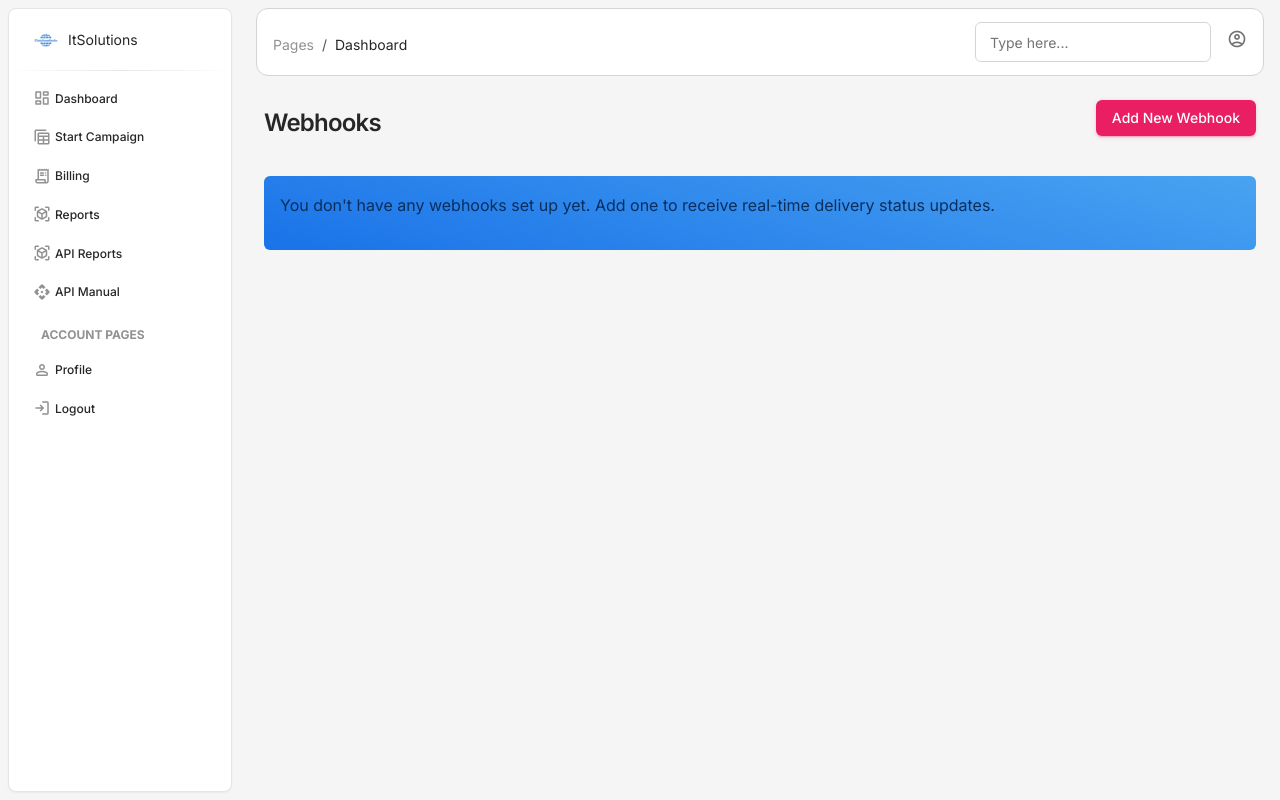
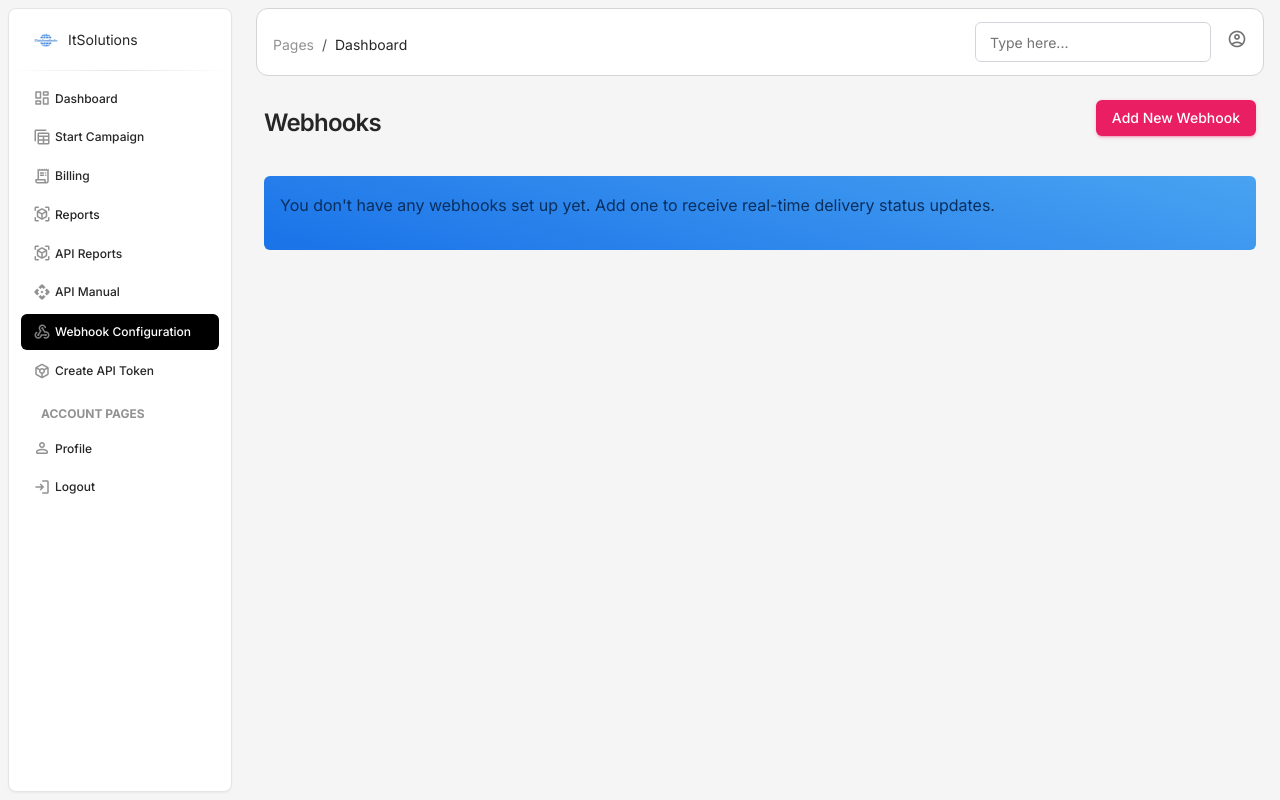
Before and after one commit to itsolution4india/send_sms_djnago, a Django app: page /webhooks/ in a window 1280 px wide. Run offline with Django 5.2, Linux system fonts and the light colour scheme; a user stored in the database is signed in; data that the repository does not hold is empty; some libraries are stand-ins or nearby versions.

Commit message:
Updated Webhook and Token

```diff
--- a/sms_app/templates/base.html
+++ b/sms_app/templates/base.html
@@ -94,6 +94,18 @@
           <a class="nav-link text-dark" id="Manual" href="/api_documentation">
             <i class="material-symbols-rounded opacity-5">api</i>
             <span class="nav-link-text ms-1">API Manual</span>
+          </a>
+        </li>
+        <li class="nav-item">
+          <a class="nav-link text-dark" id="Webhook" href="/webhooks">
+            <i class="material-symbols-rounded opacity-5">webhook</i>
+            <span class="nav-link-text ms-1">Webhook Configuration</span>
+          </a>
+        </li>
+        <li class="nav-item">
+          <a class="nav-link text-dark" id="Token" href="/api/token">
+            <i class="material-symbols-rounded opacity-5">token</i>
+            <span class="nav-link-text ms-1">Create API Token</span>
           </a>
         </li>
         <!-- <li class="nav-item">
--- a/sms_app/templates/profile.html
+++ b/sms_app/templates/profile.html
@@ -24,7 +24,9 @@
                     </p>
                     <div class="d-flex justify-content-center mb-2">
                         <button type="button" class="btn btn-info">Edit Profile</button>
-                        <button type="button" class="btn btn-outline-info ms-1">Change Password</button>
+                        <a href="/logout">
+                            <button type="button" class="btn btn-danger">Logout</button>
+                        </a>
                     </div>
                 </div>
             </div>
--- a/sms_app/templates/webhooks_list.html
+++ b/sms_app/templates/webhooks_list.html
@@ -69,15 +69,13 @@
             <div class="card-body">
                 <p>Your webhook will receive POST requests with the following JSON payload:</p>
                 <pre><code>{
-  "messageId": "your-message-id",
-  "actualMessageId": "provider-message-id",
-  "receiver": "88018XXXXXX",
+  "timestamp": "2025-04-10T14:30:00Z",
   "status": "SUCCESS",
   "statusDescription": "Successfully transmitted",
-  "timestamp": "2025-04-10T14:30:00Z",
-  "msgCost": "0.01390",
+  "msgCount": 1
   "contentType": 1,
-  "msgCount": 1
+  "receiver": "88018XXXXXX",
+  "messageId": "your-message-id",
 }</code></pre>
                 <p>We'll include the following headers with each request:</p>
                 <ul>
@@ -156,4 +154,13 @@
         });
     });
 </script>
+
+<script>
+    document.addEventListener("DOMContentLoaded", function() {
+      var dashboardLink = document.getElementById('Webhook');
+      if (dashboardLink) {
+        dashboardLink.classList.add('active');
+      }
+    });
+  </script>
 {% endblock %}
--- a/sms_app/urls.py
+++ b/sms_app/urls.py
@@ -21,4 +21,7 @@ urlpatterns = [
     path('webhooks/create/', views.webhook_create, name='webhook_create'),
     path('webhooks/<int:webhook_id>/delete/', views.webhook_delete, name='webhook_delete'),
     path('webhooks/<int:webhook_id>/test/', views.webhook_test, name='webhook_test'),
+
+    path('api/token/', views.generate_api_token, name='generate_api_token'),
+    path('api/token/refresh/', views.refresh_api_token, name='refresh_api_token'),
 ]
--- a/sms_app/views.py
+++ b/sms_app/views.py
@@ -4,7 +4,7 @@ from django.contrib import messages
 from django.utils import timezone
 from datetime import timedelta
 from django.contrib.auth.decorators import login_required
-from .models import CustomUser, CoinHistory, Account, CampaignDetails, ReportDetails, SendSmsApiResponse, Webhook
+from .models import CustomUser, CoinHistory, Account, CampaignDetails, ReportDetails, SendSmsApiResponse, Webhook, ApiCredentials
 from .forms import CoinHistoryForm, WebhookForm
 import csv
 import secrets
@@ -667,3 +667,125 @@ def webhook_test(request, webhook_id):
             "success": False,
             "message": "Webhook not found"
         }, status=404)
+
+
+@login_required
+def generate_api_token(request):
+    """View to generate or display API tokens"""
+    api_credential = ApiCredentials.objects.filter(user=request.user).first()
+
+    # Calculate token expiry
+    token_expiry = None
+    if api_credential and api_credential.token_updated_date:
+        token_expiry = api_credential.token_updated_date + timedelta(hours=1)
+        remaining_time = token_expiry - timezone.now()
+        if remaining_time.total_seconds() > 0:
+            # Format as minutes:seconds
+            minutes, seconds = divmod(int(remaining_time.total_seconds()), 60)
+            token_expiry_str = f"{minutes}m {seconds}s"
+        else:
+            token_expiry_str = "Expired"
+    else:
+        token_expiry_str = None
+
+    context = {
+        'api_credential': api_credential,
+        'token_expiry': token_expiry_str
+    }
+
+    return render(request, 'api_token.html', context)
+
+@login_required
+@require_http_methods(["POST"])
+def refresh_api_token(request):
+    """View to generate or refresh API token"""
+    try:
+        # Get existing API credential or create a new one
+        api_credential = ApiCredentials.objects.filter(user=request.user).first()
+
+        if api_credential and api_credential.refresh_token:
+            # Try to refresh using the refresh token
+            refresh_headers = {
+                "Content-Type": "application/json",
+                "Authorization": f"Bearer {api_credential.refresh_token}"
+            }
+
+            refresh_response = requests.post(
+                "https://api.wtsdealnow.com/auth/token/refresh",
+                headers=refresh_headers
+            )
+
+            if refresh_response.status_code == 200:
+                # Update with new tokens
+                refresh_data = refresh_response.json()
+                api_credential.token = refresh_data.get("token")
+                api_credential.refresh_token = refresh_data.get("refresh_token")
+                api_credential.token_updated_date = timezone.now()
+                api_credential.save()
+                messages.success(request, "API token refreshed successfully")
+            else:
+                # If refresh fails, try generating new token
+                generate_new_token(request, api_credential)
+        else:
+            # If no credentials exist, generate new token
+            generate_new_token(request)
+
+    except Exception as e:
+        messages.error(request, f"Error refreshing token: {str(e)}")
+
+    return redirect('generate_api_token')
+
+def generate_new_token(request, api_credential=None):
+    """Helper function to generate a new token"""
+    # Get username and password from form or user settings
+    username = request.POST.get('username')
+    password = request.POST.get('password')
+
+    if not username or not password:
+        messages.error(request, "Username and password are required")
+        return
+
+    # Request new token
+    payload = {
+        "username": username,
+        "password": password
+    }
+
+    headers = {
+        "Content-Type": "application/json"
+    }
+
+    try:
+        response = requests.post(
+            "https://api.wtsdealnow.com/auth/token",
+            json=payload,
+            headers=headers
+        )
+
+        if response.status_code == 200:
+            token_data = response.json()
+
+            if api_credential:
+                # Update existing credential
+                api_credential.username = username
+                api_credential.password = password  # Consider encrypting this
+                api_credential.token = token_data.get("token")
+                api_credential.refresh_token = token_data.get("refresh_token")
+                api_credential.token_updated_date = timezone.now()
+                api_credential.save()
+            else:
+                # Create new credential
+                ApiCredentials.objects.create(
+                    user=request.user,
+                    username=username,
+                    password=password,  # Consider encrypting this
+                    token=token_data.get("token"),
+                    refresh_token=token_data.get("refresh_token"),
+                    token_updated_date=timezone.now()
+                )
+
+            messages.success(request, "New API token generated successfully")
+        else:
+            messages.error(request, f"Failed to generate token: {response.text}")
+    except Exception as e:
+        messages.error(request, f"Error generating token: {str(e)}")
```
Also changed, not shown: sms_app/templates/api_token.html (added, +217 -0 lines).
